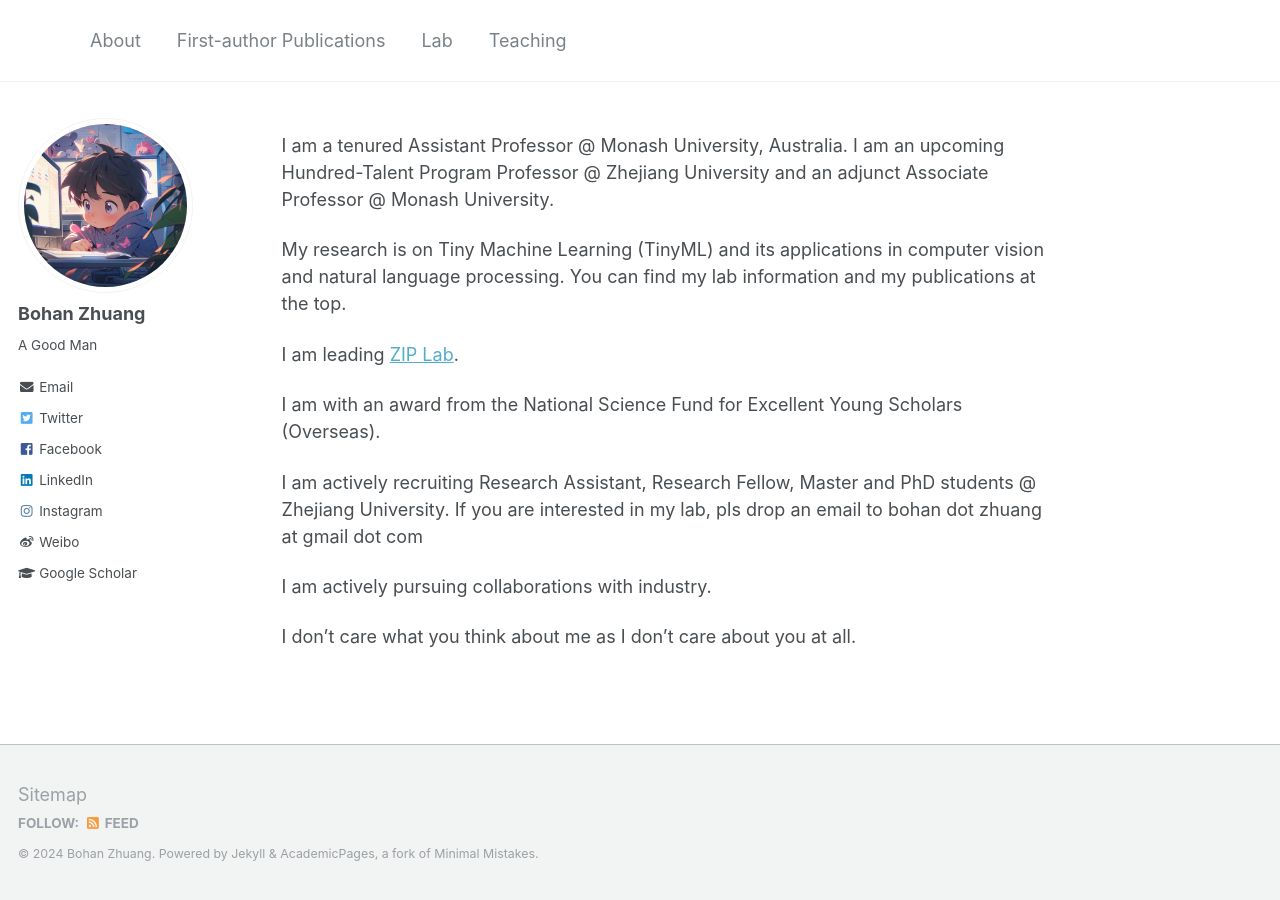
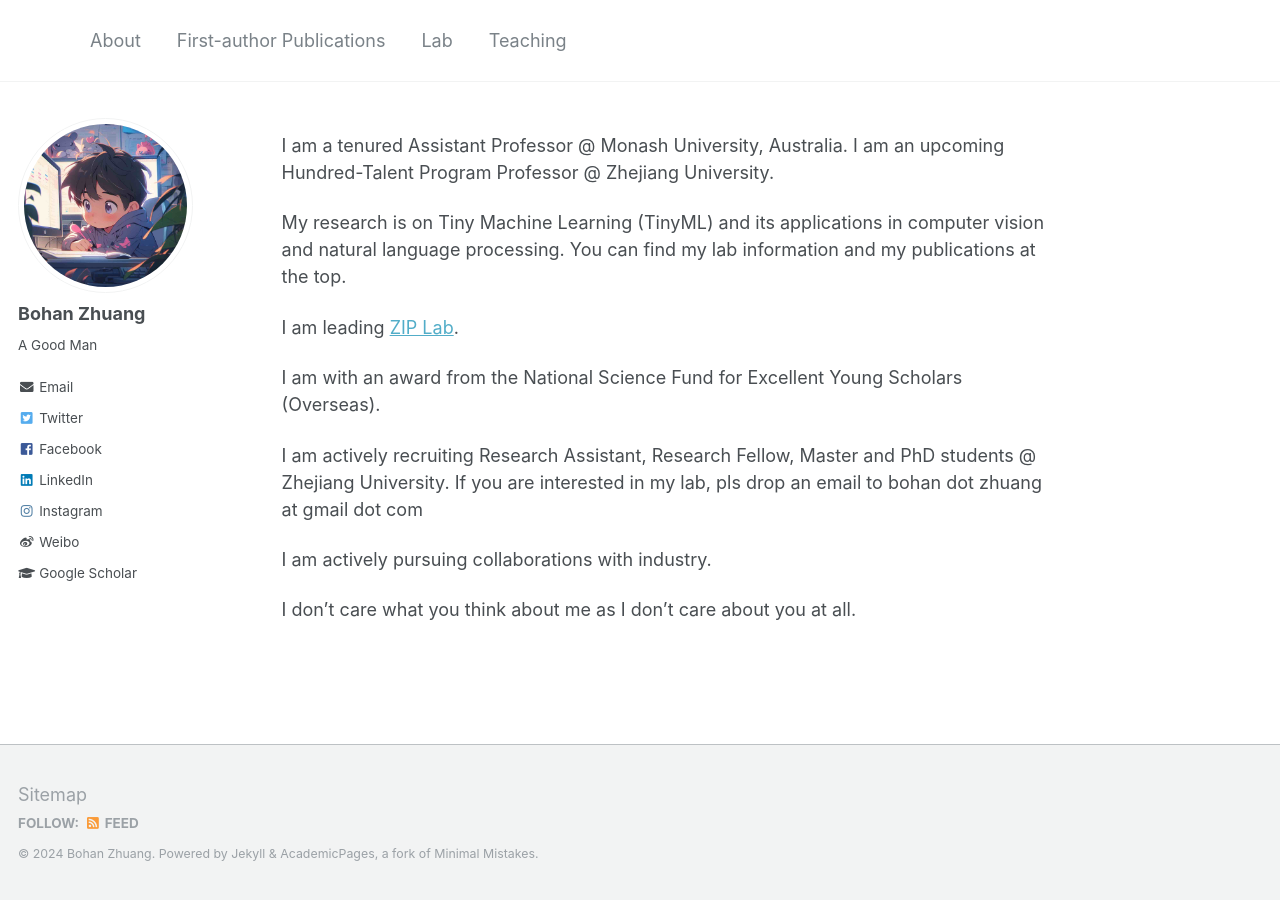
Before and after one commit to bohanzhuang/bohanzhuang.github.io, a Jekyll site: the page built from _pages/about.md, in a window 1280 px wide. Built offline with Jekyll 4.4.1, drawn with Linux system fonts in a browser that asks for light colours.

Commit message:
Update about.md

```diff
--- a/_pages/about.md
+++ b/_pages/about.md
@@ -8,7 +8,7 @@
   - /about.html
 ---
 
-I am a tenured Assistant Professor @ Monash University, Australia. I am an upcoming Hundred-Talent Program Professor @ Zhejiang University and an adjunct Associate Professor @ Monash University.
+I am a tenured Assistant Professor @ Monash University, Australia. I am an upcoming Hundred-Talent Program Professor @ Zhejiang University.
 
 My research is on Tiny Machine Learning (TinyML) and its applications in computer vision and natural language processing. You can find my lab information and my publications at the top.
 
```
